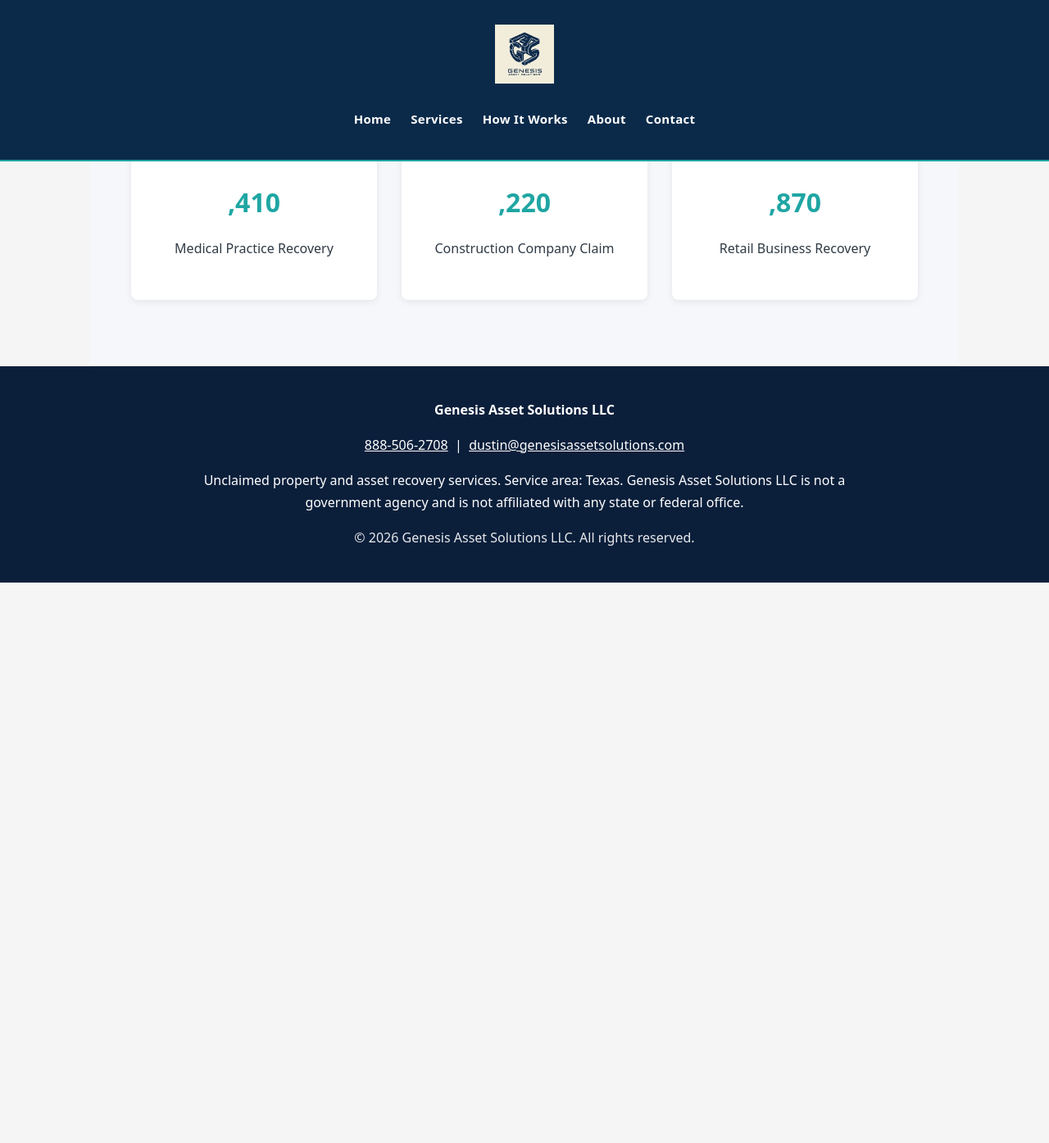
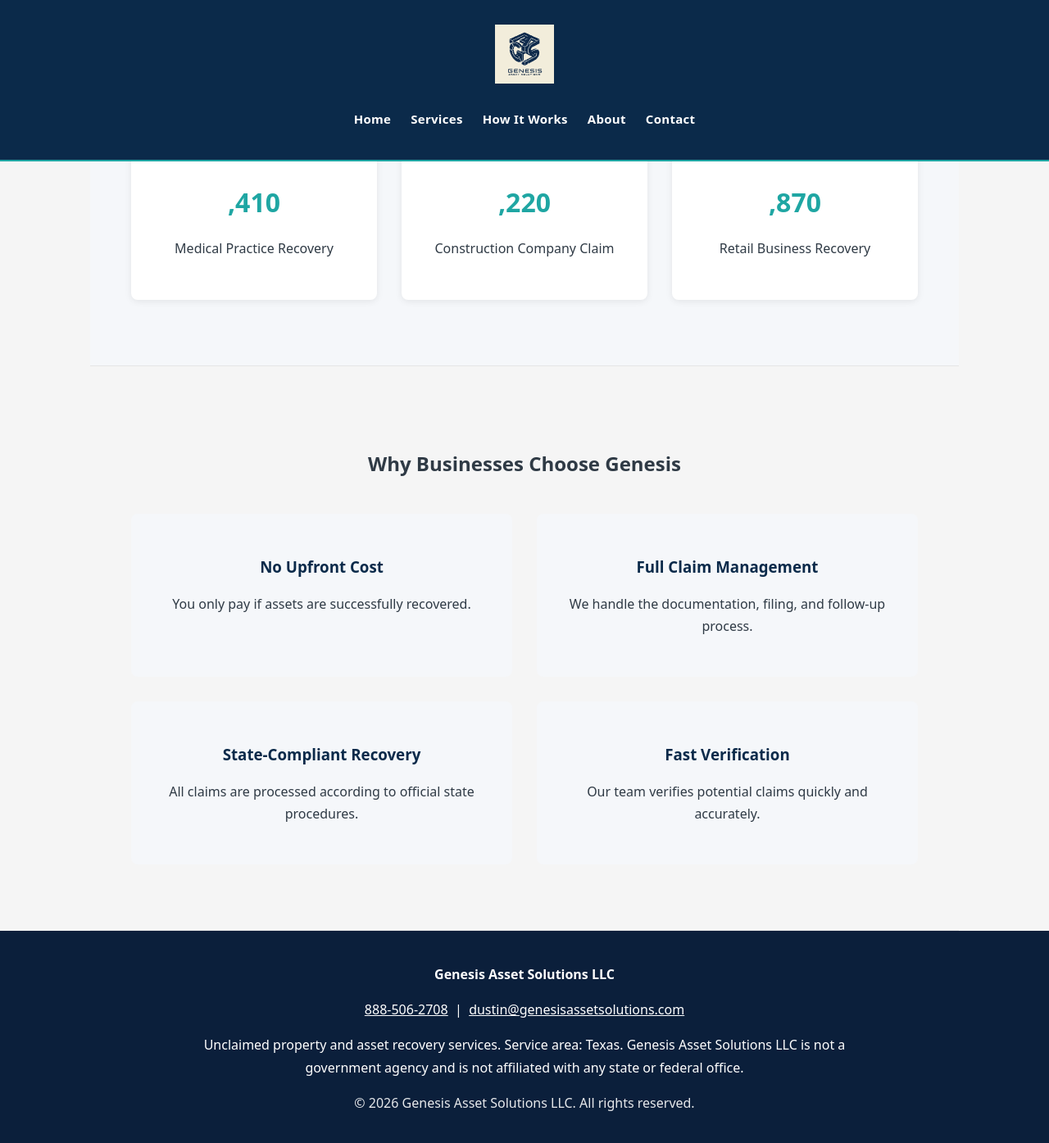
Before and after one commit to ljonezd-beep/genesisassetsolutions-site, a Jekyll site: the page built from index.html, in a window 1280 px wide and 1400 px high, scrolled down 1609 px. Shown: the top 1395 px of the window at 82% size. Built offline with Jekyll 4.4.1, drawn with Linux system fonts in a browser that asks for light colours; before the commit the page ends 2320 px from its top, so only the background shows below that.

Commit message:
Add Why Businesses Choose Genesis section

```diff
--- a/assets/css/styles.css
+++ b/assets/css/styles.css
@@ -945,3 +945,38 @@ body{
 .result p{
   font-size:16px;
 }
+
+
+ /* WHY GENESIS */
+
+.why-genesis{
+  padding:80px 20px;
+  text-align:center;
+}
+
+.why-inner{
+  max-width:1000px;
+  margin:0 auto;
+}
+
+.why-grid{
+  display:grid;
+  grid-template-columns:repeat(2,1fr);
+  gap:30px;
+  margin-top:40px;
+}
+
+.why-item{
+  padding:30px;
+  background:#F5F7FA;
+  border-radius:8px;
+}
+
+.why-item h3{
+  margin-bottom:10px;
+  color:#0B2A4A;
+}
+
+.why-item p{
+  font-size:16px;
+}
--- a/index.html
+++ b/index.html
@@ -84,3 +84,38 @@ Call: <a href="tel:{{ site.phone | replace: '-', '' }}">{{ site.phone }}</a>
 
   </div>
 </section>
+
+
+
+<!-- WHY GENESIS -->
+<section class="why-genesis">
+  <div class="why-inner">
+
+    <h2>Why Businesses Choose Genesis</h2>
+
+    <div class="why-grid">
+
+      <div class="why-item">
+        <h3>No Upfront Cost</h3>
+        <p>You only pay if assets are successfully recovered.</p>
+      </div>
+
+      <div class="why-item">
+        <h3>Full Claim Management</h3>
+        <p>We handle the documentation, filing, and follow-up process.</p>
+      </div>
+
+      <div class="why-item">
+        <h3>State-Compliant Recovery</h3>
+        <p>All claims are processed according to official state procedures.</p>
+      </div>
+
+      <div class="why-item">
+        <h3>Fast Verification</h3>
+        <p>Our team verifies potential claims quickly and accurately.</p>
+      </div>
+
+    </div>
+
+  </div>
+</section>
```
